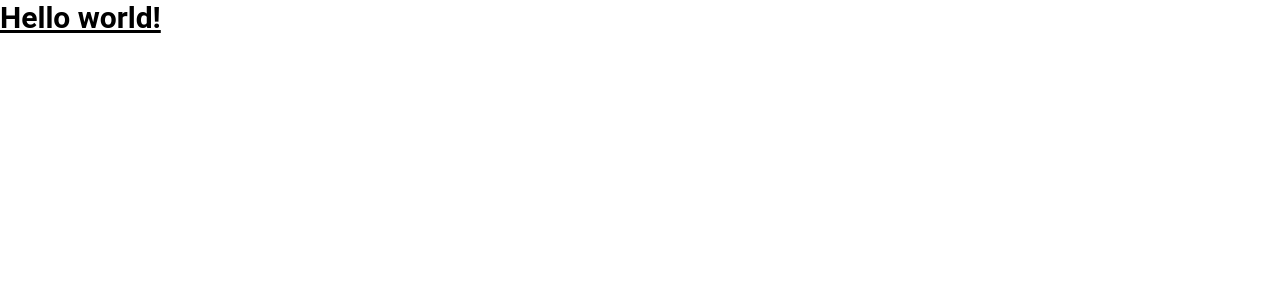
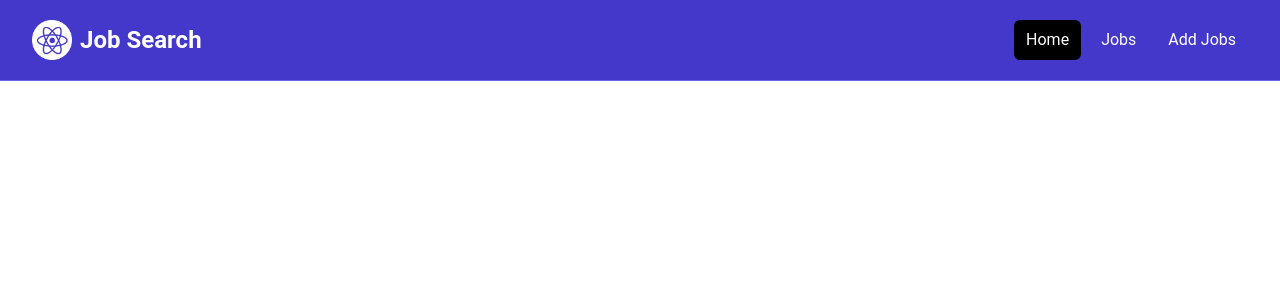
Before and after one commit to GopalSasmal100xDevs/Job-Search, a React (Vite) app: page / in a window 1280 px wide. Shown: the top 300 px of the page. Built offline with nearby package versions, Linux system fonts and the light colour scheme.

Commit message:
Navbar added

```diff
--- a/index.html
+++ b/index.html
@@ -2,7 +2,12 @@
 <html lang="en">
   <head>
     <meta charset="UTF-8" />
-    <link rel="icon" type="image/svg+xml" href="/vite.svg" />
+    <link
+      rel="icon"
+      sizes="16x16"
+      type="image/png"
+      href="./src/assets/images/logo.png"
+    />
     <meta name="viewport" content="width=device-width, initial-scale=1.0" />
     <title>Job Search</title>
   </head>
--- a/package.json
+++ b/package.json
@@ -11,7 +11,8 @@
   },
   "dependencies": {
     "react": "^18.3.1",
-    "react-dom": "^18.3.1"
+    "react-dom": "^18.3.1",
+    "react-router-dom": "^6.27.0"
   },
   "devDependencies": {
     "@eslint/js": "^9.11.1",
--- a/src/App.jsx
+++ b/src/App.jsx
@@ -1,3 +1,9 @@
+import Navbar from "./components/Navbar";
+
 export default function App() {
-  return <h1 className="text-3xl font-bold underline">Hello world!</h1>;
+  return (
+    <>
+      <Navbar />
+    </>
+  );
 }
--- /dev/null
+++ b/src/components/Navbar.jsx
@@ -0,0 +1,45 @@
+import { useState } from "react";
+import logo from "../assets/images/logo.png";
+
+export default function Navbar() {
+  const [navItems, _setNavItems] = useState([
+    { id: 1, url: "/", title: "Home" },
+    { id: 2, url: "/jobs", title: "Jobs" },
+    { id: 3, url: "/add-jobs", title: "Add Jobs" },
+  ]);
+
+  return (
+    <nav className="bg-indigo-700 border-b border-indigo-500">
+      <div className="mx-auto max-w-7xl px-2 sm:px-6 lg:px-8">
+        <div className="flex h-20 items-center justify-between">
+          <div className="flex flex-1 items-center justify-center md:items-stretch md:justify-start">
+            <a
+              className="flex flex-shrink-0 items-center mr-4"
+              href="/index.html"
+            >
+              <img className="h-10 w-auto" src={logo} alt="React Jobs" />
+              <span className="hidden md:block text-white text-2xl font-bold ml-2">
+                Job Search
+              </span>
+            </a>
+            <div className="md:ml-auto">
+              <div className="flex space-x-2">
+                {navItems.map(({ id, title, url }) => (
+                  <a
+                    to={url}
+                    key={id}
+                    className={`text-white ${
+                      title === "Home" ? "bg-black" : ""
+                    } hover:bg-gray-900 hover:text-white rounded-md px-3 py-2 cursor-pointer`}
+                  >
+                    {title}
+                  </a>
+                ))}
+              </div>
+            </div>
+          </div>
+        </div>
+      </div>
+    </nav>
+  );
+}
--- a/tailwind.config.js
+++ b/tailwind.config.js
@@ -2,12 +2,13 @@
 export default {
   content: ["./index.html", "./src/**/*.{js,ts,jsx,tsx}"],
   theme: {
-    extend: {},
-    fontFamily: {
-      sans: ["Roboto", "sans-serif"],
-    },
-    gridTemplateColumns: {
-      "70/30": "70% 28%",
+    extend: {
+      fontFamily: {
+        sans: ["Roboto", "sans-serif"],
+      },
+      gridTemplateColumns: {
+        "70/30": "70% 28%",
+      },
     },
   },
   plugins: [],
```
Also changed, not shown: src/assets/images/logo.png (added), 1 other file (tests, documents, lock files or other folders).
